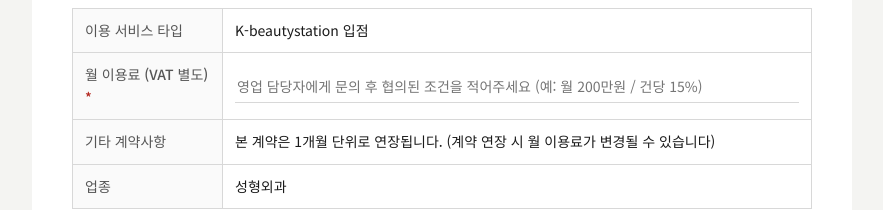
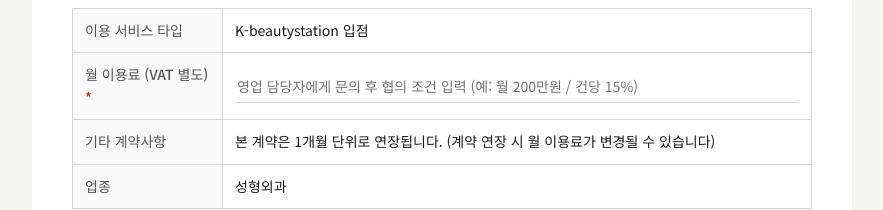
Before and after one commit to marketing173/kbs-contract, a plain HTML site: page globeauty/index.html in a window 1280 px wide. Shown: the part 198-408 px from the top of the page, without its empty margins (198-1081 px from the left). Drawn offline with nearby package versions, Linux system fonts and the light colour scheme.

```diff
--- a/globeauty/index.html
+++ b/globeauty/index.html
@@ -325,7 +325,7 @@
   <h2 class="section"><span>1</span>시스템 정보</h2>
   <table class="form-table">
     <tr><th>이용 서비스 타입</th><td class="static-val">K-beautystation 입점</td></tr>
-    <tr><th class="required">월 이용료 (VAT 별도)</th><td><input type="text" id="monthlyFee" required placeholder="영업 담당자에게 문의 후 협의된 조건을 적어주세요 (예: 월 200만원 / 건당 15%)"></td></tr>
+    <tr><th class="required">월 이용료 (VAT 별도)</th><td><input type="text" id="monthlyFee" required placeholder="영업 담당자에게 문의 후 협의 조건 입력 (예: 월 200만원 / 건당 15%)"></td></tr>
     <tr><th>기타 계약사항</th><td class="static-val">본 계약은 1개월 단위로 연장됩니다. (계약 연장 시 월 이용료가 변경될 수 있습니다)</td></tr>
     <tr><th>업종</th><td class="static-val">성형외과</td></tr>
   </table>
```
